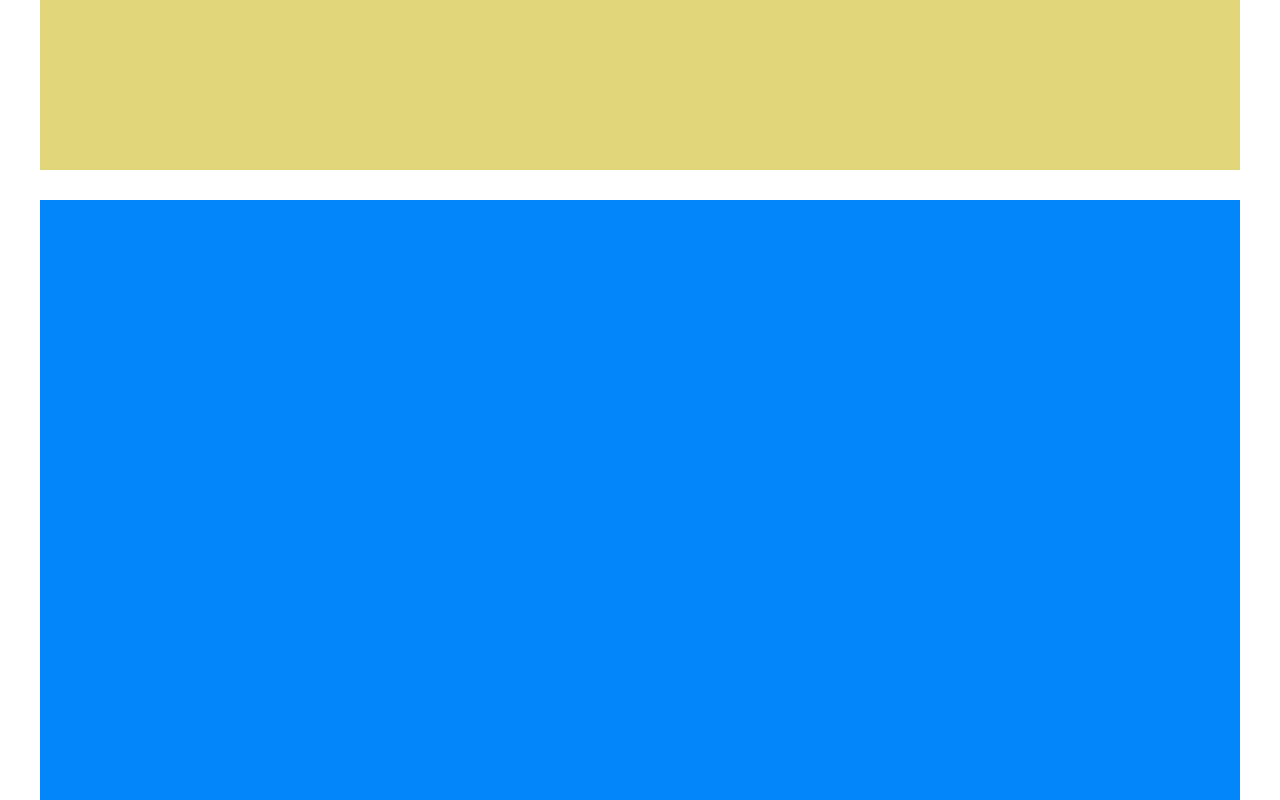
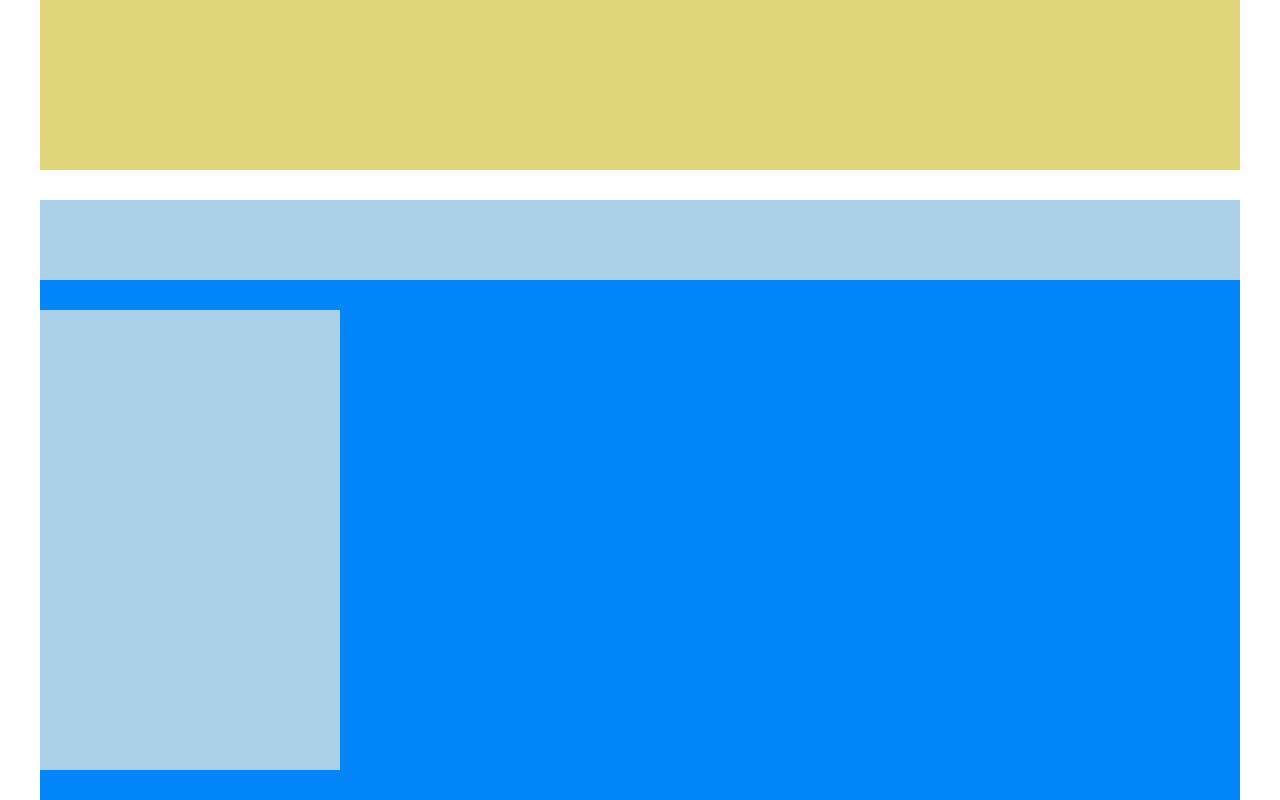
Before and after one commit to Riki420/htmlcss-struttura-wp, a plain HTML site: page index.html in a window 1280 px wide. Shown: the part 565-1365 px from the top of the page. Drawn offline with Linux system fonts and the light colour scheme.

Commit message:
Sidebar-left

```diff
--- a/css/style.css
+++ b/css/style.css
@@ -47,3 +47,15 @@ header{
     margin-top: 30px;
     height: 600px;
 }
+
+.text-title{
+    background-color: #abcfe7;
+    height: 80px;
+    margin-bottom: 30px;
+}
+
+.sidebar{
+    background-color: #abcfe7;
+    width: 25%;
+    height: 460px;
+}
--- a/index.html
+++ b/index.html
@@ -13,10 +13,11 @@
 
     <!--CORPO-->
     <div class="box-1"></div>
-        <div class="container clearfix">
+    <div class="container clearfix">
+        <section class="text-title"></section>
         <div class="sidebar float-left"></div>
         <main class="float-left"></main>
-        <div class="sidebar float-left"></div>
+        <!-- <div class="sidebar float-left"></div> -->
     </div>
 
     <!--FOOTER-->
```
